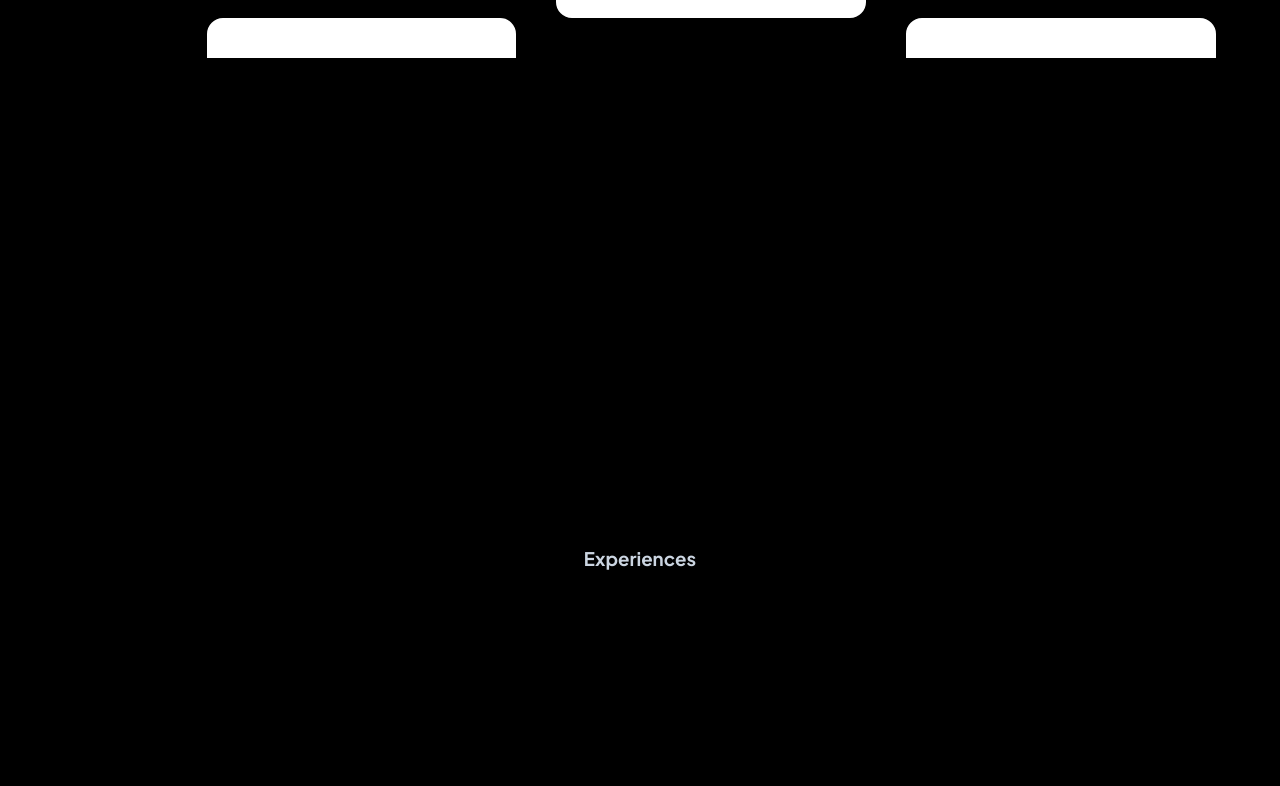
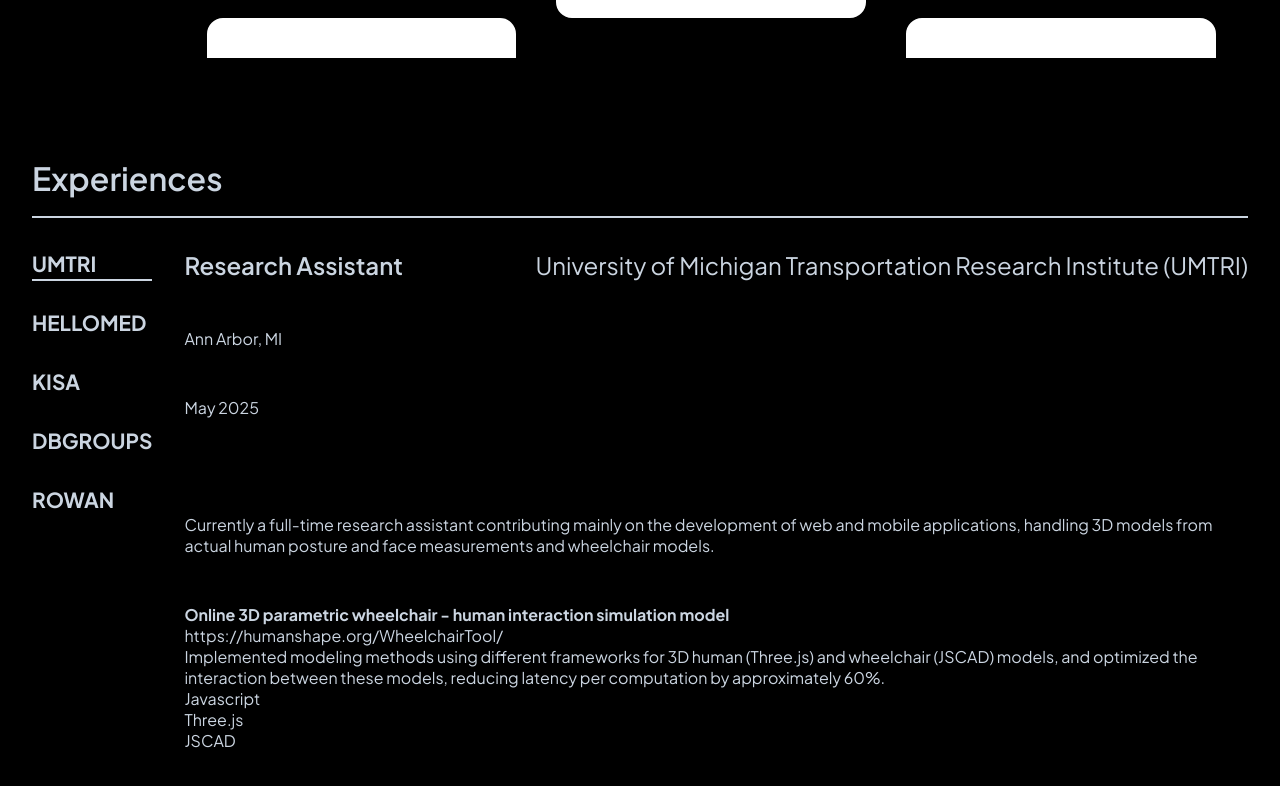
Before and after one commit to dongsub0918/personal-website, a Next.js app: page / in a window 1280 px wide. Shown: the part 1934-2720 px from the top of the page. Built offline with nearby package versions, Linux system fonts and the light colour scheme.

Commit message:
checkpoint: experiences content styling in progress

```diff
--- /dev/null
+++ b/src/lib/content/experiences.ts
@@ -0,0 +1,153 @@
+import { Experiences } from "@lib/types/experiences";
+
+const experiences: Experiences = {
+  UMTRI: {
+    title: "Research Assistant",
+    company: "University of Michigan Transportation Research Institute (UMTRI)",
+    location: "Ann Arbor, MI",
+    start: "May 2025",
+    end: null,
+    description:
+      "Currently a full-time research assistant contributing mainly on the development of web and mobile applications, handling 3D models from actual human posture and face measurements and wheelchair models.",
+    projects: [
+      {
+        title:
+          "Online 3D parametric wheelchair - human interaction simulation model",
+        externallink: "https://humanshape.org/WheelchairTool/",
+        link: null,
+        descriptions: [
+          "Implemented modeling methods using different frameworks for 3D human (Three.js) and wheelchair (JSCAD) models, and optimized the interaction between these models, reducing latency per computation by approximately 60%.",
+        ],
+        skills: ["Javascript", "Three.js", "JSCAD"],
+      },
+    ],
+  },
+  HELLOMED: {
+    title: "Full Stack Engineer",
+    company: "HELLOMED",
+    location: "Ann Arbor, MI",
+    start: "Mar 2024",
+    end: "May 2025",
+    description:
+      "Spearheaded the migration of a local medical clinic's website from Wix to a more scalable, customizable and secure platform, improving its SEO and user experience.",
+    projects: [
+      {
+        title: "HELLOMED Website",
+        externallink: "https://www.hello-med.com/",
+        link: null,
+        descriptions: [
+          "Deployed HIPAA compliant, reliable, and highly scalable databases and REST API servers for handling medical data including images using presigned URLs and tokens, successfully handling 300+ data submissions per month.",
+          "Improved organic traffic by +30% by implementing relevant metadata and structured data derived from traffic analysis.",
+        ],
+        skills: [
+          "Typescript",
+          "Python",
+          "MySQL",
+          "React",
+          "Tailwind CSS",
+          "Next.js",
+          "AWS S3",
+          "AWS RDS",
+          "AWS Elasticbeanstalk",
+          "SEO",
+        ],
+      },
+    ],
+  },
+  KISA: {
+    title: "IT Team Lead",
+    company:
+      "Korean International Student Association (University of Michigan KISA)",
+    location: "Ann Arbor, MI",
+    start: "Sep 2022",
+    end: "Apr 2025",
+    description:
+      "Led and contributed alongside 7 teammates to proactively build applications addressing the association's IT needs.",
+    projects: [
+      {
+        title: "KISA Community Web Application",
+        externallink: "https://www.umichkisa.com/",
+        link: null,
+        descriptions: [
+          "Designed and implemented servers and databases to power the bulletin board feature, serving as a platform for +400 user posts and externally requested job postings, with traffic of ~1,000 unique users per day.",
+          "Deployed resources on AWS and utilized AWS Cloudfront's content delivery network features to efficiently serve users geographically split between the US and Korea, cutting image loading latency by 95% for Korean users.",
+        ],
+        skills: [
+          "Typescript",
+          "Python",
+          "MySQL",
+          "React",
+          "Tailwind CSS",
+          "Next.js",
+          "AWS S3",
+          "AWS RDS",
+          "AWS Elasticbeanstalk",
+          "AWS Cloudfront",
+        ],
+      },
+      {
+        title: "Real-time Food Ordering Platform (Pocha)",
+        externallink: "https://www.umichkisa.com/pocha",
+        link: null,
+        descriptions: [
+          "Designed and implemented a reliable and live notification system for order status updates using socket communication.",
+          "Prevented transactions on sold-out items by implementing a fault-tolerant stock update algorithm on the server.",
+          "Hosted two events which involved 300+ participants, 100+ transactions and $4,000+ revenue using the application.",
+        ],
+        skills: [
+          "Typescript",
+          "Python",
+          "MySQL",
+          "React",
+          "Tailwind CSS",
+          "Next.js",
+          "AWS S3",
+          "AWS RDS",
+          "AWS Elasticbeanstalk",
+          "AWS Cloudfront",
+        ],
+      },
+    ],
+  },
+  DBGROUPS: {
+    title: "Machine Learning Engineer",
+    company: "DB Groups",
+    location: "Seoul, South Korea",
+    start: "Jun 2023",
+    end: "Aug 2023",
+    description:
+      "While being a machine learning engineer of the DB groups, I was seconded to DB Hitek, a semiconductor manufacturing company, to develop a wafer chip defect detection model for most of my time.",
+    projects: [
+      {
+        title: "Wafer Chip Defect Detection",
+        externallink: "https://www.dbhitek.com/en",
+        link: null,
+        descriptions: [
+          "Initiated the machine learning model development from scratch by collecting real faulty wafer chip images from production lines by collaborating with DB Hitek's 3 different semiconductor factory teams.",
+          "Developed a prototype capable of detecting whether the chip is damaged or not, and classifying 10 most common defect types (11 total classes), achieving 95% accuracy on a test dataset, outperforming manual inspection in reliability.",
+        ],
+        skills: [
+          "Python",
+          "Tensorflow",
+          "Pytorch",
+          "Scikit-learn",
+          "Pandas",
+          "Numpy",
+          "Google Colab",
+        ],
+      },
+    ],
+  },
+  ROWAN: {
+    title: "Data Analyst",
+    company: "ROWAN",
+    location: "Seoul, South Korea",
+    start: "Apr 2021",
+    end: "Aug 2021",
+    description:
+      "Processed neurosurgery diagnosis natural language data from actual Alzheimer's patients using AI models. Also developed a motion capture game designed to cure early stage Alzheimer's using Python and Mediapipe.",
+    projects: [],
+  },
+};
+
+export default experiences;
--- /dev/null
+++ b/src/lib/types/experiences.ts
@@ -0,0 +1,23 @@
+interface Project {
+  title: string;
+  externallink: string | null;
+  link: string | null;
+  descriptions: string[];
+  skills: string[];
+}
+
+interface Experience {
+  title: string;
+  company: string;
+  location: string;
+  start: string;
+  end: string | null;
+  description: string;
+  projects: Project[];
+}
+
+interface Experiences {
+  [key: string]: Experience;
+}
+
+export type { Experiences };
--- a/src/lib/types/skills.ts
+++ b/src/lib/types/skills.ts
@@ -1,8 +1,8 @@
 interface Skill {
   name: string;
   level: 0 | 1 | 2 | 3;
+  category: "Frontend" | "Backend" | "Tools" | "Languages";
   iconPath: string;
-  category: "Frontend" | "Backend" | "Tools" | "Languages";
 }
 
 export type { Skill };
--- /dev/null
+++ b/src/ui/experiencesSection/experiencesContent/experiencesContent.module.css
@@ -0,0 +1,23 @@
+.container {
+  display: flex;
+  flex-direction: column;
+  gap: 3rem;
+  width: 100%;
+}
+
+.header {
+  display: flex;
+  position: relative;
+  justify-content: space-between;
+  align-items: center;
+  gap: 1rem;
+
+  h3 {
+    font-size: 1.5rem;
+    font-weight: 600;
+  }
+
+  p {
+    font-size: 1.5rem;
+  }
+}
--- /dev/null
+++ b/src/ui/experiencesSection/experiencesContent/experiencesContent.tsx
@@ -0,0 +1,42 @@
+import experiences from "@lib/content/experiences";
+
+import styles from "./experiencesContent.module.css";
+
+interface ExperiencesContentProps {
+  activeTab: string;
+}
+
+export default function ExperiencesContent({
+  activeTab,
+}: ExperiencesContentProps) {
+  const experience = experiences[activeTab];
+  return (
+    <div className={styles.container}>
+      {/* header */}
+      <div className={styles.header}>
+        <h3>{experience.title}</h3>
+        <p>
+          {experience.company} <br />
+        </p>
+      </div>
+
+      <p>{experience.location}</p>
+      <p>{experience.start}</p>
+      <p>{experience.end}</p>
+      <p>{experience.description}</p>
+      {experience.projects.map((project) => (
+        <div key={project.title}>
+          <h4>{project.title}</h4>
+          <p>{project.externallink}</p>
+          <p>{project.link}</p>
+          {project.descriptions.map((description) => (
+            <p key={description}>{description}</p>
+          ))}
+          {project.skills.map((skill) => (
+            <p key={skill}>{skill}</p>
+          ))}
+        </div>
+      ))}
+    </div>
+  );
+}
--- a/src/ui/experiencesSection/experiencesSection.module.css
+++ b/src/ui/experiencesSection/experiencesSection.module.css
@@ -2,10 +2,21 @@
   background-color: var(--background);
   display: flex;
   flex-direction: column;
-  align-items: center;
-  justify-content: center;
-  min-height: 100vh;
+  padding-left: 2rem;
+  padding-right: 2rem;
   transition: background-color var(--transition-duration)
       var(--transition-timing),
     color var(--transition-duration) var(--transition-timing);
 }
+
+.stickyNavContainer {
+  position: sticky;
+  top: 0;
+  z-index: 100;
+}
+
+.contentContainer {
+  display: flex;
+  padding-top: 2rem;
+  gap: 2rem;
+}
--- a/src/ui/experiencesSection/experiencesSection.tsx
+++ b/src/ui/experiencesSection/experiencesSection.tsx
@@ -1,9 +1,34 @@
+"use client";
+
+import SectionHeader from "@ui/sectionHeader/sectionHeader";
+import EmergingElement from "@ui/emergingElements/emergingElements";
+import MiniNav from "@ui/navbar/miniNav";
+import experiences from "@lib/content/experiences";
+
 import styles from "./experiencesSection.module.css";
+import ExperiencesContent from "./experiencesContent/experiencesContent";
+
+import { useState } from "react";
 
 export default function ExperiencesSection() {
+  const tabs = Object.keys(experiences);
+  const [activeTab, setActiveTab] = useState(tabs[0]);
+
   return (
     <section className={styles.container} id="experiences">
-      <h1>Experiences</h1>
+      <SectionHeader title="Experiences" />
+      <div className={styles.contentContainer}>
+        <div className={styles.stickyNavContainer}>
+          <MiniNav
+            tabs={tabs}
+            activeTab={activeTab}
+            setActiveTab={setActiveTab}
+          />
+        </div>
+        <ExperiencesContent activeTab={activeTab} />
+      </div>
+      {/* <EmergingElement threshold={0.7} inactiveMaxPixel={800}>
+      </EmergingElement> */}
     </section>
   );
 }
--- a/src/ui/homeSection/sectionLinks/sectionLinks.module.css
+++ b/src/ui/homeSection/sectionLinks/sectionLinks.module.css
@@ -17,14 +17,14 @@
     var(--primary-light)
   );
   background-size: 1000% 100%;
-  animation: flowGradient 50s linear infinite;
+  animation: flowGradient 200s linear infinite;
   color: var(--foreground);
   font-family: var(--font-plus-jakarta);
-  font-size: 1rem;
+  font-size: 1.3rem;
   font-weight: 600;
   border: none;
   border-radius: 12px;
-  padding: 0.5rem 0.7rem;
+  padding: 0.7rem 0.6rem 0.8rem 0.8rem;
   cursor: pointer;
   transition: color var(--transition-duration) var(--transition-timing);
 }
--- a/src/ui/skillsSection/skillsSection.tsx
+++ b/src/ui/skillsSection/skillsSection.tsx
@@ -2,22 +2,28 @@
 
 import SectionHeader from "@ui/sectionHeader/sectionHeader";
 import EmergingElement from "@ui/emergingElements/emergingElements";
+import processSkills from "@/lib/utils/processSkills";
 
-import MiniNav from "./miniNav/miniNav";
 import styles from "./skillsSection.module.css";
 import SkillScroller from "./skillScroller/skillScroller";
+import MiniNav from "@ui/navbar/miniNav";
 
 import { useState } from "react";
 
 export default function SkillsSection() {
-  const [activeTab, setActiveTab] = useState("Frontend");
+  const tabs = Object.keys(processSkills());
+  const [activeTab, setActiveTab] = useState(tabs[0]);
 
   return (
     <section className={styles.container} id="skills">
       <EmergingElement threshold={0.7} inactiveMaxPixel={800}>
         <SectionHeader title="Skills" />
         <div className={styles.contentContainer}>
-          <MiniNav activeTab={activeTab} setActiveTab={setActiveTab} />
+          <MiniNav
+            tabs={tabs}
+            activeTab={activeTab}
+            setActiveTab={setActiveTab}
+          />
           <SkillScroller activeTab={activeTab} />
         </div>
       </EmergingElement>
```
Also changed, not shown: src/ui/homeSection/sectionLinks/sectionLinks.tsx (+4 -4 lines), src/ui/navbar/miniNav.tsx (renamed from src/ui/skillsSection/miniNav/miniNav.tsx, +6 -3 lines), src/ui/navbar/miniNav.module.css (renamed from src/ui/skillsSection/miniNav/miniNav.module.css).
